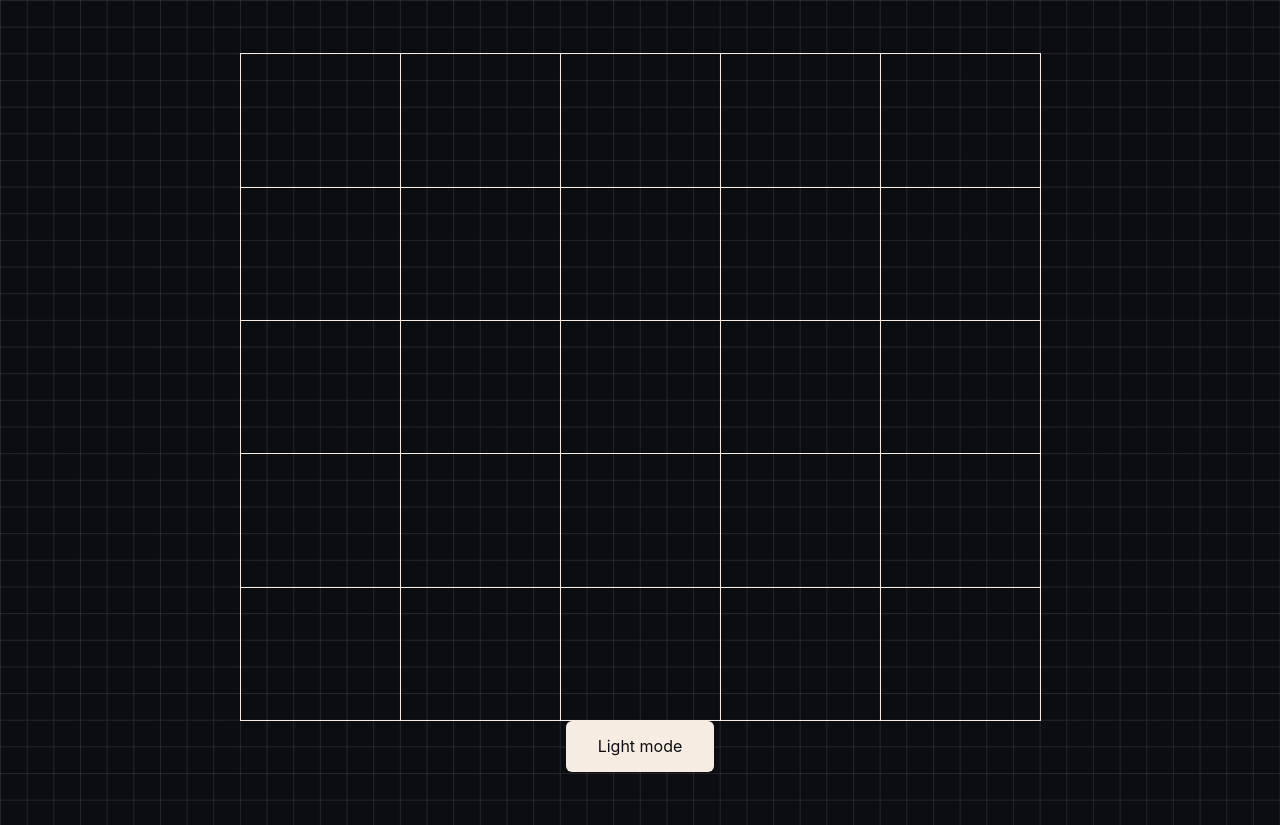
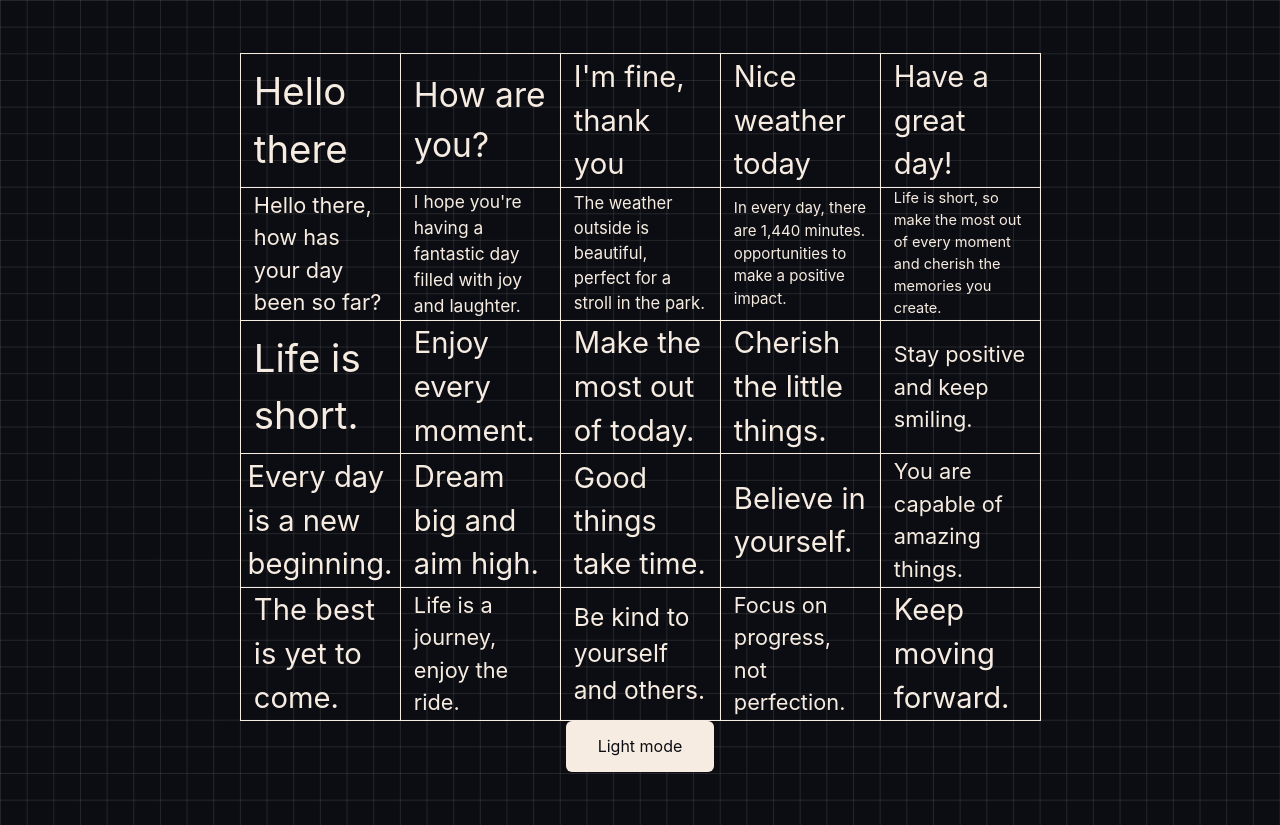
Before and after one commit to maksimLeali/maks-bingo, a React (Vite) app: page /main in a window 1280 px wide. Built offline with nearby package versions, Linux system fonts and the light colour scheme; no server answers.

Commit message:
auto resize

```diff
--- a/package.json
+++ b/package.json
@@ -4,13 +4,14 @@
   "version": "0.0.0",
   "type": "module",
   "scripts": {
-    "dev": "vite",
+    "dev": "vite --host",
     "build": "tsc && vite build",
     "lint": "eslint . --ext ts,tsx --report-unused-disable-directives --max-warnings 0",
     "preview": "vite preview",
     "serve": "serve -s dist"
   },
   "dependencies": {
+    "lodash": "^4.17.21",
     "react": "^18.2.0",
     "react-dom": "^18.2.0",
     "react-router-dom": "^6.22.0",
--- a/src/modules/game/components/Tile.tsx
+++ b/src/modules/game/components/Tile.tsx
@@ -1,16 +1,63 @@
-import React from "react";
+import React, { useCallback,  useEffect, useRef, useState } from "react";
 import styled from "styled-components";
-import { $color} from "../../../utils";
+import { $break_point, $color, $cssTRBL } from "../../../utils";
 
-export const Tile = React.memo(()=>{
+export const Tile: React.FC<{ text: string }> = React.memo(({ text }) => {
+    const [fontMult, setFontMult] = useState<number>(3);
+    const [sizeOk, setSizeOk] = useState(false);
+    const spanRef = useRef<HTMLSpanElement>(null);
+    const containerRef = useRef<HTMLDivElement>(null);
+    let timeout: number | null= null;
 
-    return <Container>
+    const resize = useCallback(() => {
+        if (timeout) clearTimeout(timeout);
+        if (!containerRef.current || !spanRef.current) return;
 
-    </Container>
-})
+        const sample = containerRef.current.clientHeight / spanRef.current.clientHeight;
+        console.log(containerRef.current.clientHeight, spanRef.current.clientHeight, sample);
+        if (sample > 1.5) {
+            setFontMult((prev) => prev + 0.02);
+        } else if (sample <= 1 ) {
+            setFontMult((prev) => prev - 0.02);
+        } else {
+            setSizeOk(true);
+            return;
+        }
 
-const Container = styled.div`
+        timeout = setTimeout(() => resize(), 10);
+    }, []);
+
+    useEffect(() => {
+        if (!sizeOk) resize();
+    }, [sizeOk, resize]);
+
+    return (
+        <Container ref={containerRef} size={fontMult}>
+            <span ref={spanRef} className={sizeOk ? 'visible' : ''}>{text}</span>
+        </Container>
+    );
+});
+
+const Container = styled.div<{ size: number }>`
     box-sizing: border-box;
-    border-right: 1px solid ${$color('black')};
-    border-top: 1px solid ${$color('black')};
-`
+    border-right: 1px solid ${$color("black")};
+    border-top: 1px solid ${$color("black")};
+    display: flex;
+    justify-content: center;
+    align-items: center;
+    padding: ${$cssTRBL(0.5)};
+    > span {
+        opacity: 0;
+        color: ${$color("black")};
+        font-size: ${({ size }) => 1 * size}vw;
+        &.visible{
+            opacity: 1;
+        }
+        ${$break_point(980)} {
+            font-size: ${({ size }) => 1.2 * size}vw;
+        }
+        ${$break_point(480)} {
+            font-size: ${({ size }) => 1.7 * size}vw;
+        }
+    }
+`;
--- a/src/modules/game/components/mainBoard.tsx
+++ b/src/modules/game/components/mainBoard.tsx
@@ -2,36 +2,12 @@ import React from "react";
 import styled from "styled-components";
 import { $uw, $color, $break_point } from "../../../utils";
 import { Tile } from "./Tile";
-
+import { quotes } from "../../../utils/quotes";
 
 
 export const MainBoard = React.memo(() => {
     return <Container >
-        <Tile/>
-        <Tile/>
-        <Tile/>
-        <Tile/>
-        <Tile/>
-        <Tile/>
-        <Tile/>
-        <Tile/>
-        <Tile/>
-        <Tile/>
-        <Tile/>
-        <Tile/>
-        <Tile/>
-        <Tile/>
-        <Tile/>
-        <Tile/>
-        <Tile/>
-        <Tile/>
-        <Tile/>
-        <Tile/>
-        <Tile/>
-        <Tile/>
-        <Tile/>
-        <Tile/>
-        <Tile/>
+        {quotes.map((quote)=> <Tile key={quote.id}  text={quote.text}  />)}
     </Container>
 })
 
--- /dev/null
+++ b/src/utils/quotes.ts
@@ -0,0 +1,28 @@
+export const quotes =[
+    {  id: 12345, text: "Hello there" },
+    {  id: 23456, text: "How are you?" },
+    {  id: 34567, text: "I'm fine, thank you" },
+    {  id: 45678, text: "Nice weather today" },
+    {  id: 56789, text: "Have a great day!" },
+    {  id: 67890, text: "Hello there, how has your day been so far?" },
+    {  id: 78901, text: "I hope you're having a fantastic day filled with joy and laughter." },
+    {  id: 89012, text: "The weather outside is beautiful, perfect for a stroll in the park." },
+    {  id: 90123, text: "In every day, there are 1,440 minutes. opportunities to make a positive impact." },
+    {  id: 54321, text: "Life is short, so make the most out of every moment and cherish the memories you create." },
+    {  id: 43210, text: "Life is short." },
+    {  id: 65412, text: "Enjoy every moment." },
+    {  id: 76543, text: "Make the most out of today." },
+    {  id: 87654, text: "Cherish the little things." },
+    {  id: 95765, text: "Stay positive and keep smiling." },
+    {  id: 87652, text: "Every day is a new beginning." },
+    {  id: 98765, text: "Dream big and aim high." },
+    {  id: 10987, text: "Good things take time." },
+    {  id: 21098, text: "Believe in yourself." },
+    {  id: 32109, text: "You are capable of amazing things." },
+    {  id: 43410, text: "The best is yet to come." },
+    {  id: 94321, text: "Life is a journey, enjoy the ride." },
+    {  id: 65432, text: "Be kind to yourself and others." },
+    {  id: 78543, text: "Focus on progress, not perfection." },
+    {  id: 87634, text: "Keep moving forward." }
+
+]
--- a/src/utils/theme/functions.ts
+++ b/src/utils/theme/functions.ts
@@ -1,6 +1,12 @@
 
 type Theme = { [key: string]: any }
 
+/**
+ *
+ * @param val - unit by which the container or margin or padding will be set.
+ *              in this case the screen is divideb by 48
+ * @returns
+ */
 const uw = (val: number) => `calc(1vw * 100 / 48 * ${val})`
 
 export const $uw = (val: number) => ({ }) => uw(val);
```
Also changed, not shown: 1 other file (tests, documents, lock files or other folders).
